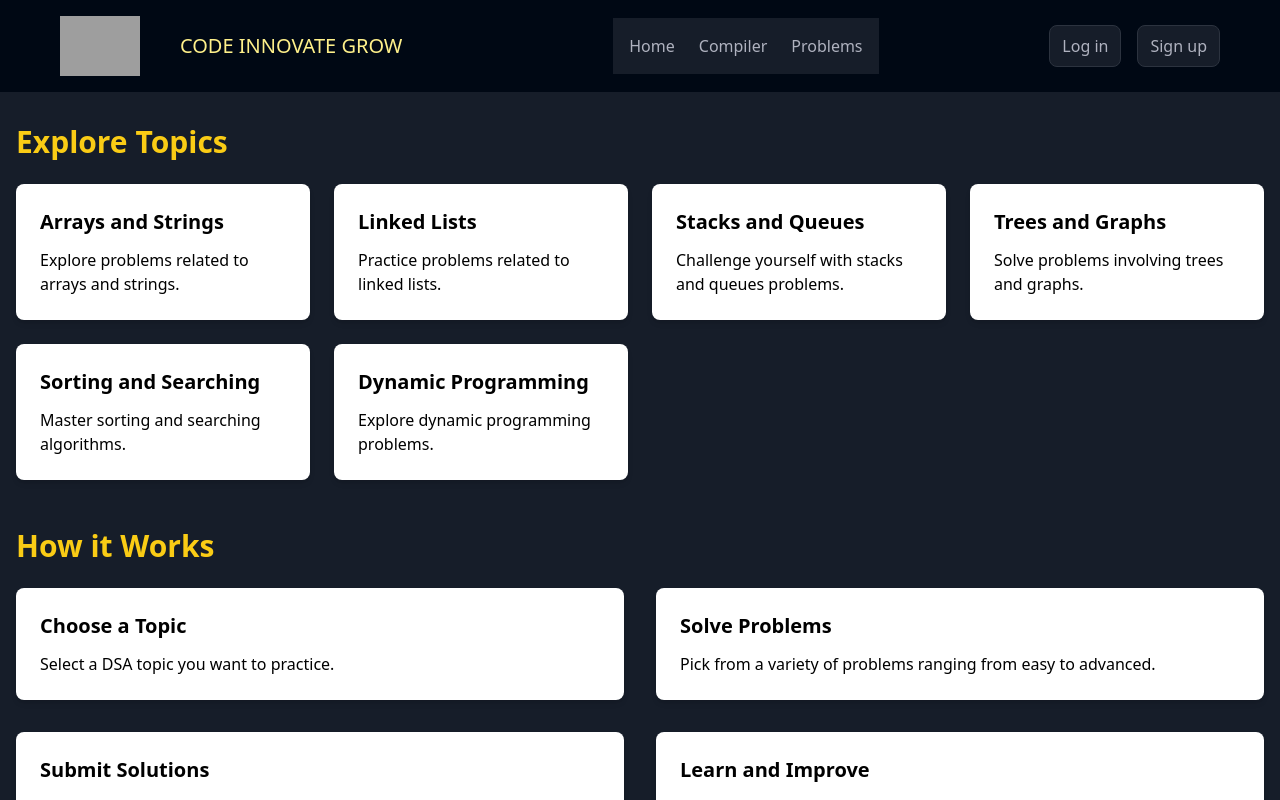
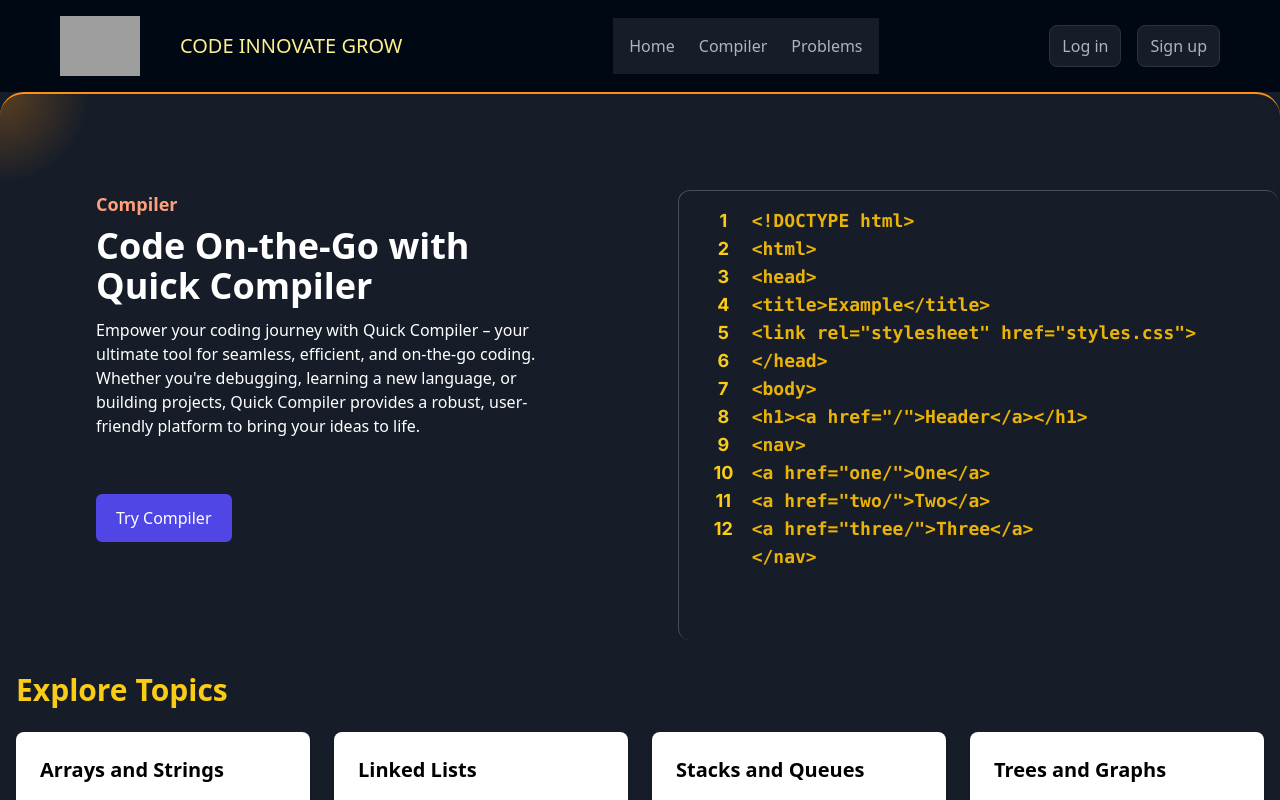
Before and after one commit to RB-QX/ONLINE_JUDGE, a React (Create React App) app in the folder frontend/: page / in a window 1280 px wide. Shown: the top 800 px of the page. Built offline with nearby package versions, Linux system fonts and the light colour scheme; grey boxes are pictures that could not be loaded.

Commit message:
new homepage

```diff
--- /dev/null
+++ b/frontend/src/components/CursorFollowDiv.jsx
@@ -0,0 +1,133 @@
+import React, { useState } from "react";
+import { Link } from "react-router-dom";
+
+const CursorFollowDiv = () => {
+  const [cursorPosition, setCursorPosition] = useState({ x: 0, y: 0 });
+
+  const handleMouseMove = (e) => {
+    const rect = e.currentTarget.getBoundingClientRect();
+    setCursorPosition({
+      x: e.clientX - rect.left,
+      y: e.clientY - rect.top,
+    });
+
+    const xVal = e.clientX - rect.left - rect.width / 2;
+    const yVal = e.clientY - rect.top - rect.height / 2;
+    e.currentTarget.style.transform = `rotateY(${xVal / 20}deg) rotateX(${
+      -yVal / 20
+    }deg)`;
+  };
+
+  const handleMouseLeave = (e) => {
+    e.currentTarget.style.transform = `rotateY(0deg) rotateX(0deg)`;
+  };
+
+  return (
+    <div
+      className="flex items-center justify-center relative border-2 border-transparent transition-all duration-200 ease-linear overflow-hidden shadow-inner inter-var w-3/4 sm:w-2/3 md:w-1/2 lg:w-full mx-auto rounded-3xl"
+      style={{
+        transformStyle: "preserve-3d",
+        position: "relative",
+        zIndex: 0,
+        borderTop: "2px solid rgb(251, 144, 20)",
+        borderBottom: "none",
+        borderLeft: "none",
+        borderRight: "none",
+      }}
+      onMouseMove={handleMouseMove}
+      onMouseLeave={handleMouseLeave}
+    >
+      <div className="[transform-style:preserve-3d] [&>*]:[transform-style:preserve-3d] relative px-3 pt-14 sm:px-24 sm:pt-24 lg:pr-0 w-full">
+        <div className="w-full flex gap-12 sm:gap-24 lg:flex-row flex-col justify-center items-start flex-shrink-0">
+          <div className="w-full flex flex-col items-start gap-14 flex-1">
+            <div className="flex flex-col gap-y-3 self-stretch items-start">
+              <div className="flex flex-col items-start self-stretch gap-y-2">
+                <p className="text-orange-500 font-semibold text-lg">
+                  Compiler
+                </p>
+                <p className="text-white font-semibold text-4xl">
+                  Code On-the-Go with Quick Compiler
+                </p>
+              </div>
+              <p className="text-base text-white font-medium">
+                Empower your coding journey with Quick Compiler – your ultimate
+                tool for seamless, efficient, and on-the-go coding. Whether
+                you're debugging, learning a new language, or building projects,
+                Quick Compiler provides a robust, user-friendly platform to
+                bring your ideas to life.
+              </p>
+            </div>
+            <Link to="/compiler">
+              <button className="inline-flex items-center justify-center whitespace-nowrap rounded-md text-sm font-medium ring-offset-background transition-colors focus-visible:outline-none focus-visible:ring-2 focus-visible:ring-ring focus-visible:ring-offset-2 disabled:pointer-events-none disabled:opacity-50 px-4 py-2 !p-3 !rounded-btn h-auto bg-indigo-600 hover:bg-indigo-700 text-white undefined">
+                <p className="flex items-center justify-center gap-x-2 text-base font-medium px-2">
+                  Try Compiler
+                </p>
+              </button>
+            </Link>
+          </div>
+          <div className="self-end sm:mr-[2px] sm:px-4 pt-4 rounded-xl border-[1.5px] border-[rgba(255_,255_,255_,0.22)] lg:border-b-0 relative bg-transparent h-[250px] sm:h-[450px] flex flex-row py-3 leading-[18px] sm:leading-6 w-full lg:w-[600px] lg:border-r-0 hover:bg-slate-400/10">
+            <div className="absolute"></div>
+            <div className="text-center flex flex-col w-[10%] select-none text-yellow-400 font-inter font-bold text-xs sm:text-lg">
+              <p>1</p>
+              <p>2</p>
+              <p>3</p>
+              <p>4</p>
+              <p>5</p>
+              <p>6</p>
+              <p>7</p>
+              <p>8</p>
+              <p>9</p>
+              <p>10</p>
+              <p>11</p>
+              <p>12</p>
+            </div>
+            <div className="w-[90%] flex flex-col gap-2 font-bold font-mono pr-1 text-xs sm:text-lg text-yellow-500">
+              <span
+                className="index-module_type__E-SaG"
+                style={{ whiteSpace: "pre-line", display: "block" }}
+              >
+                &lt;!DOCTYPE html&gt;
+                <br />
+                &lt;html&gt;
+                <br />
+                &lt;head&gt;
+                <br />
+                &lt;title&gt;Example&lt;/title&gt;
+                <br />
+                &lt;link rel="stylesheet" href="styles.css"&gt;
+                <br />
+                &lt;/head&gt;
+                <br />
+                &lt;body&gt;
+                <br />
+                &lt;h1&gt;&lt;a href="/"&gt;Header&lt;/a&gt;&lt;/h1&gt;
+                <br />
+                &lt;nav&gt;
+                <br />
+                &lt;a href="one/"&gt;One&lt;/a&gt;
+                <br />
+                &lt;a href="two/"&gt;Two&lt;/a&gt;
+                <br />
+                &lt;a href="three/"&gt;Three&lt;/a&gt;
+                <br />
+                &lt;/nav&gt;
+              </span>
+            </div>
+          </div>
+        </div>
+      </div>
+      <div
+        className="absolute w-64 h-64 rounded-full -z-10 pointer-events-none"
+        style={{
+          left: `${cursorPosition.x}px`,
+          top: `${cursorPosition.y}px`,
+          transform: "translate(-50%, -50%)",
+          background:
+            "radial-gradient(rgba(251, 144, 20, 0.3), transparent, transparent)",
+        }}
+      ></div>
+    </div>
+  );
+};
+
+export default CursorFollowDiv;
--- a/frontend/src/components/TopicCard.js
+++ b/frontend/src/components/TopicCard.js
@@ -9,4 +9,4 @@ const TopicCard = ({ title, description }) => {
   );
 };
 
-export default TopicCard; // Ensure you are exporting the component like this
+export default TopicCard;
--- a/frontend/src/pages/Home.jsx
+++ b/frontend/src/pages/Home.jsx
@@ -6,12 +6,14 @@ import FeatureCard from "../components/FeatureCard";
 import WhyChooseUsCard from "../components/WhyChooseUsCard";
 import Footer from "../components/Footer";
 import data from "../assets/data.json";
+import CursorFollowDiv from "../components/CursorFollowDiv";
 
 const Home = () => {
   const { topics, features, whyChooseUs, footerLinks } = data;
 
   return (
     <div className="bg-richblack-800">
+      <CursorFollowDiv />
       {/* Main Content */}
       <main className="container mx-auto px-4 py-8">
         {/* Explore Topics */}
```
